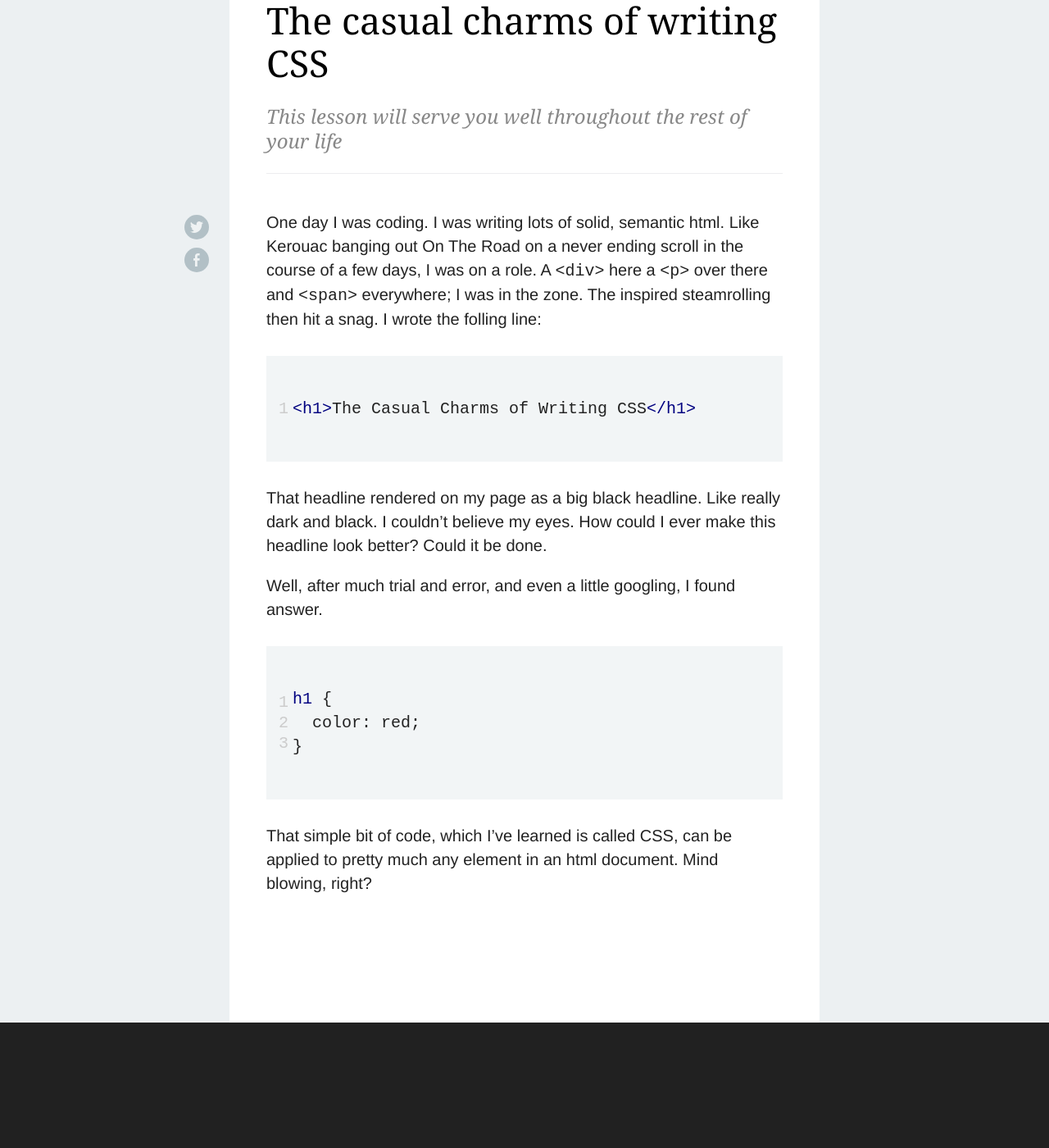
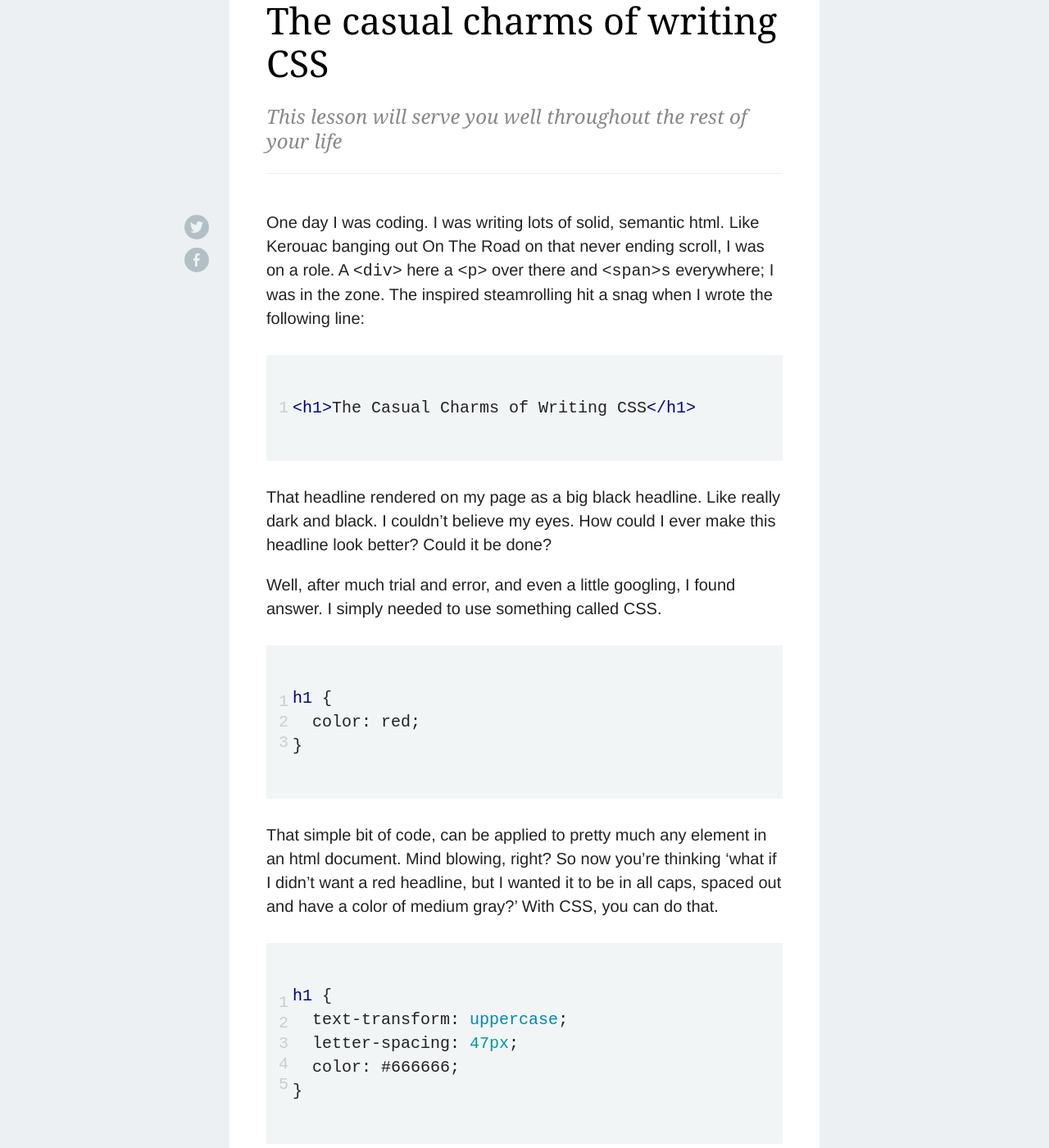
Before and after one commit to gcstaublin/gcstaublin.github.io, a Jekyll site: the page built from _posts/2015-02-22-how-i-style-headlines.md, in a window 1280 px wide and 1400 px high, scrolled down 214 px. Shown: the whole window at 82% size. Built offline with Jekyll 4.4.1, drawn with Linux system fonts in a browser that asks for light colours; nearby versions of some CDN libraries; comment, search, counter and statistics services are not loaded; some of the changed text lies outside the part shown.

Commit message:
Tweaking joke post.

```diff
--- a/_posts/2015-02-22-how-i-style-headlines.md
+++ b/_posts/2015-02-22-how-i-style-headlines.md
@@ -7,15 +7,15 @@ subhead: "This lesson will serve you well throughout the rest of your life"
 date:   2015-02-22
 ---
 
-One day I was coding. I was writing lots of solid, semantic html. Like Kerouac banging out On The Road on a never ending scroll in the course of a few days, I was on a role. A ``<div>`` here a ``<p>`` over there and ``<span>`` everywhere; I was in the zone. The inspired steamrolling then hit a snag. I wrote the folling line:
+One day I was coding. I was writing lots of solid, semantic html. Like Kerouac banging out On The Road on that never ending scroll, I was on a role. A ``<div>`` here a ``<p>`` over there and ``<span>s`` everywhere; I was in the zone. The inspired steamrolling hit a snag when I wrote the following line:
 
 {% highlight html linenos %}
 <h1>The Casual Charms of Writing CSS</h1>
 {% endhighlight %}
 
-That headline rendered on my page as a big black headline. Like really dark and black. I couldn't believe my eyes. How could I ever make this headline look better? Could it be done.
+That headline rendered on my page as a big black headline. Like really dark and black. I couldn't believe my eyes. How could I ever make this headline look better? Could it be done?
 
-Well, after much trial and error, and even a little googling, I found answer.
+Well, after much trial and error, and even a little googling, I found answer. I simply needed to use something called CSS.
 
 {% highlight css linenos %}
 h1 {
@@ -23,4 +23,14 @@ h1 {
 }
 {% endhighlight %}
 
-That simple bit of code, which I've learned is called CSS, can be applied to pretty much any element in an html document. Mind blowing, right?
+That simple bit of code, can be applied to pretty much any element in an html document. Mind blowing, right? So now you're thinking 'what if I didn't want a red headline, but I wanted it to be in all caps, spaced out and have a color of medium gray?' With CSS, you can do that.
+
+{% highlight css linenos %}
+h1 {
+  text-transform: uppercase;
+  letter-spacing: 47px;
+  color: #666666;
+}
+{% endhighlight %}
+
+There's virtually nothing CSS can't do when it comes to visually styling elements on your webpages. I encourage you to utilize it on your next web design project. I think you'll find CSS will breath a new life into everything you build.
```
